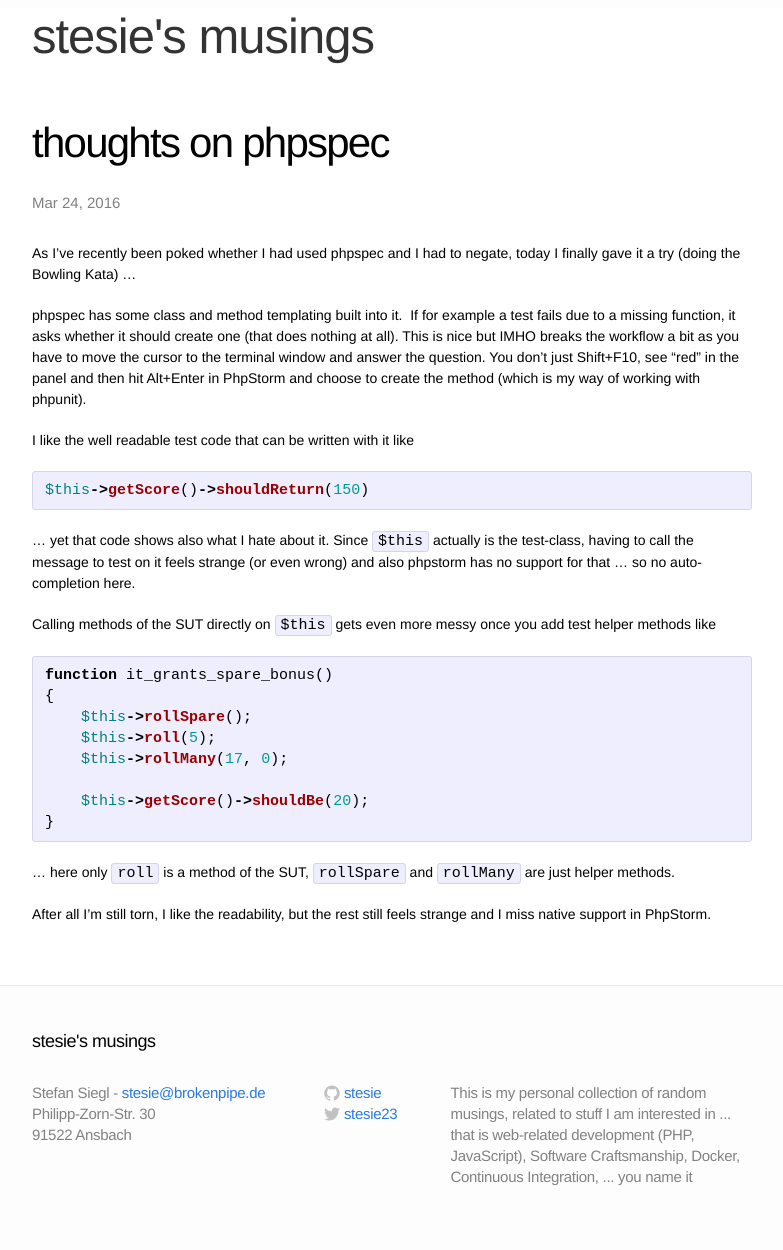
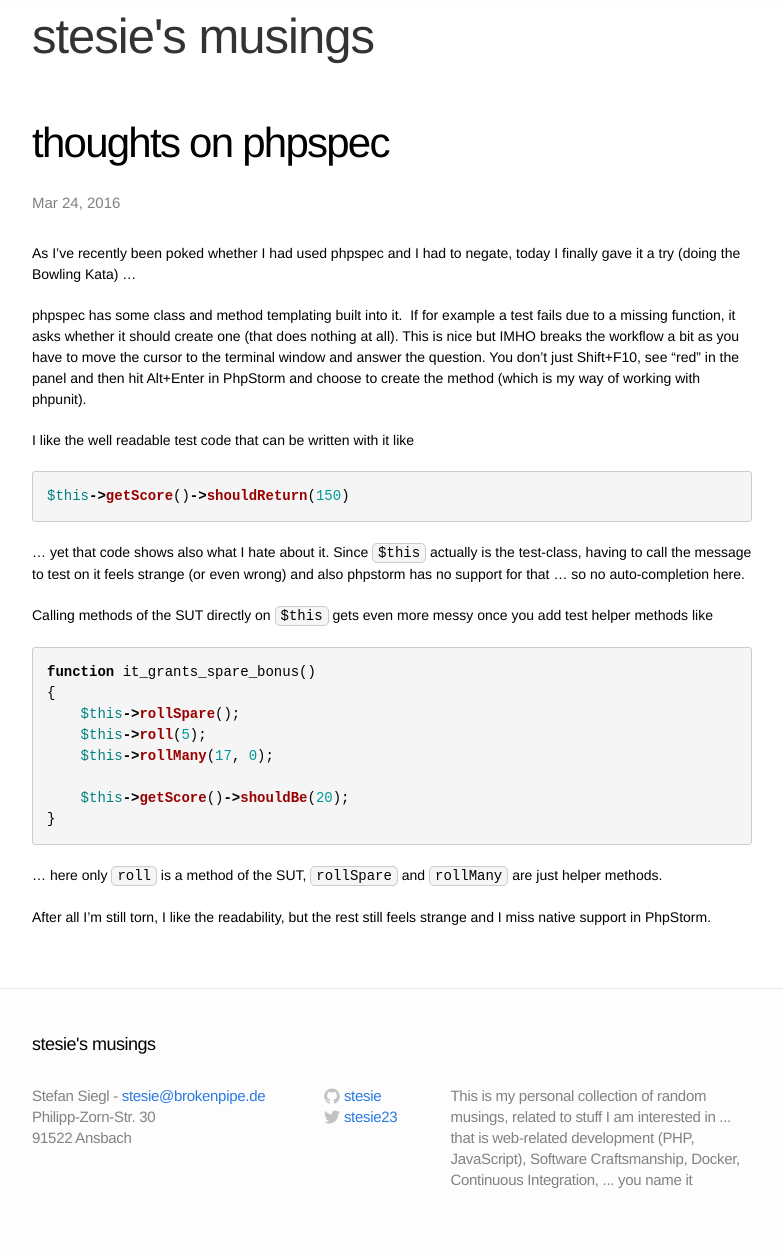
Before and after one commit to stesie/stesie.github.com, a Jekyll site: the page built from _posts/2016-03-24-thoughts-on-phpspec.md, in a window 1280 px wide. Shown: the whole page, without its empty margins (248-1031 px from the left). Built offline with Jekyll 4.4.1, drawn with Linux system fonts in a browser that asks for light colours.

Commit message:
code block styling (on post pages)

```diff
--- a/css/main.css
+++ b/css/main.css
@@ -33,6 +33,9 @@ pre {
   border: 1px solid #ccc;
   overflow: auto;
   max-height: 23em;
+  -webkit-border-radius: 3px;
+  -moz-border-radius: 3px;
+  border-radius: 3px;
 }
 
 address {
@@ -260,18 +263,6 @@ address {
 .post-content ul,
 .post-content ol { padding-left: 20px; }
 
-.post pre,
-.post code {
-  border: 1px solid #d5d5e9;
-  background-color: #eef;
-  padding: 8px 12px;
-  -webkit-border-radius: 3px;
-  -moz-border-radius: 3px;
-  border-radius: 3px;
-  font-size: 15px;
-  overflow:scroll;
-}
-
 .post code { padding: 1px 5px; }
 
 .post ul,
```
